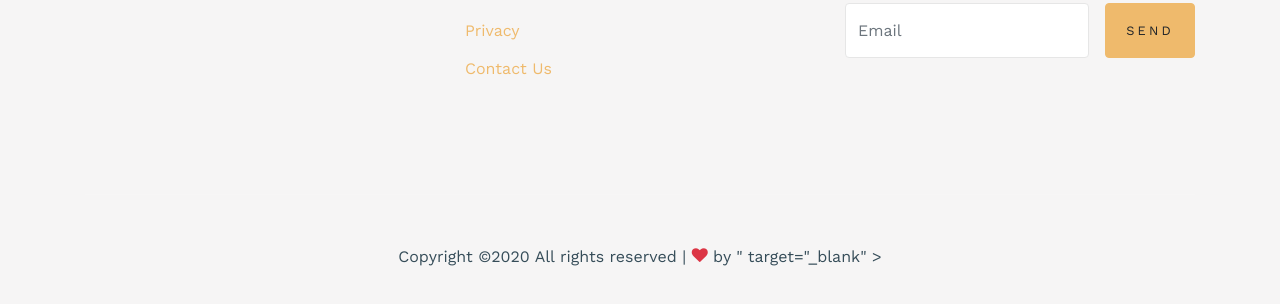
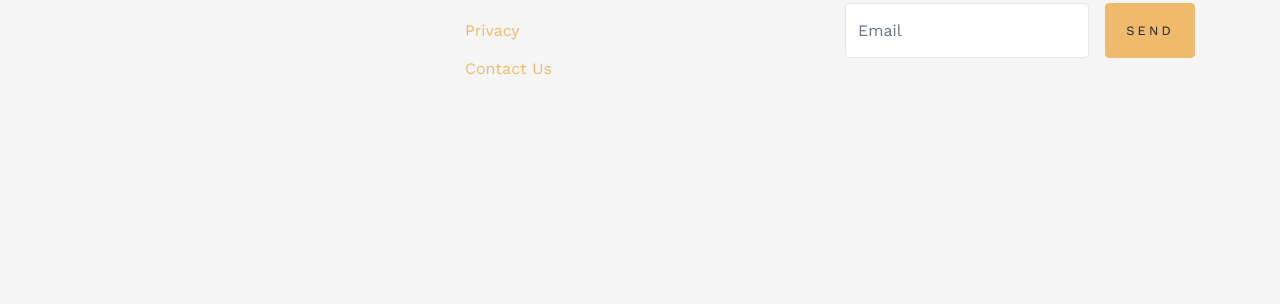
Before and after one commit to NirmalKnock/riverside-creations, a plain HTML site: page index.html in a window 1280 px wide. Shown: the part 3919-4223 px from the top of the page. Drawn offline with nearby package versions, Linux system fonts and the light colour scheme; some packages are replaced by stand-ins of ours; a script that the page names is missing; files whose address does not match are found by name.

Commit message:
Update index.html

```diff
--- a/index.html
+++ b/index.html
@@ -483,11 +483,7 @@
         <div class="row pt-5 mt-5 text-center">
           <div class="col-md-12">
             <div class="border-top pt-5">
-              <p>
-            <!-- Link back to Colorlib can't be removed. Template is licensed under CC BY 3.0. -->
-            Copyright &copy;<script>document.write(new Date().getFullYear());</script> All rights reserved | <i class="icon-heart text-danger" aria-hidden="true"></i> by " target="_blank" ></a>
-            <!-- Link back to Colorlib can't be removed. Template is licensed under CC BY 3.0. -->
-            </p>
+
             </div>
           </div>
 
```
